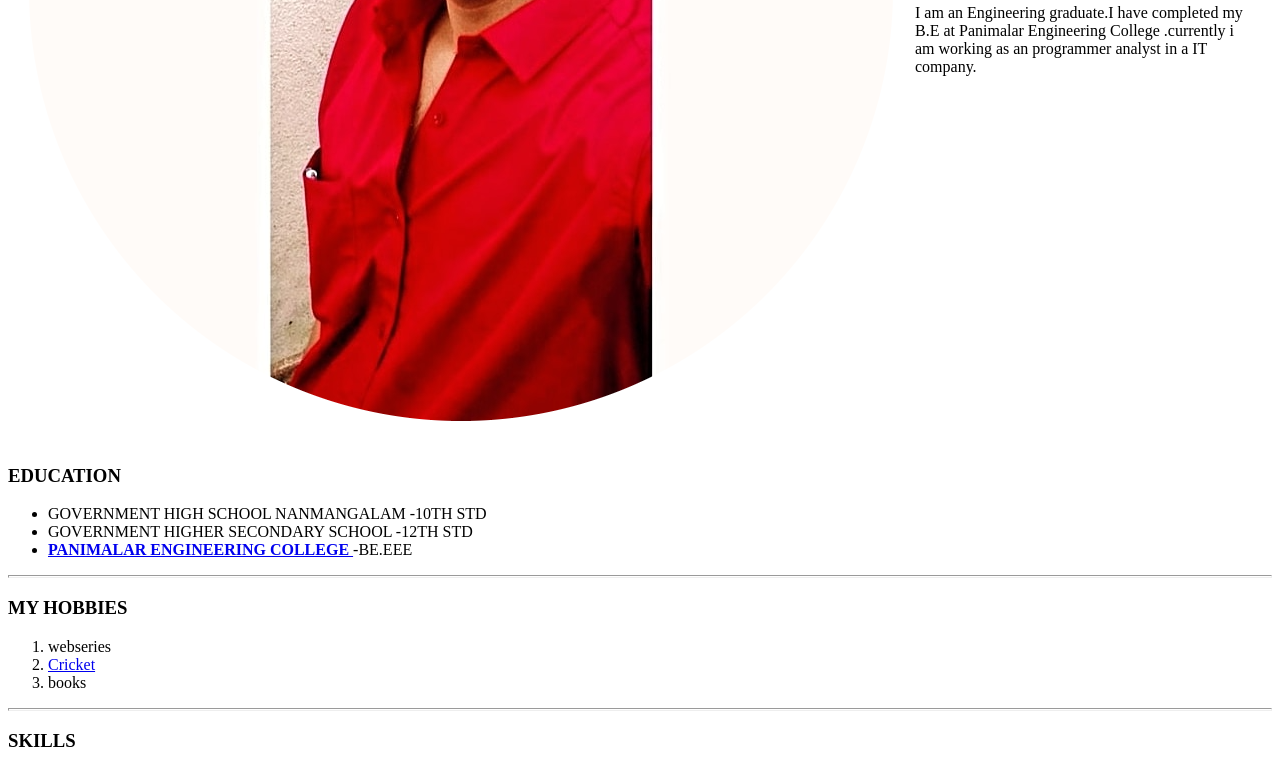
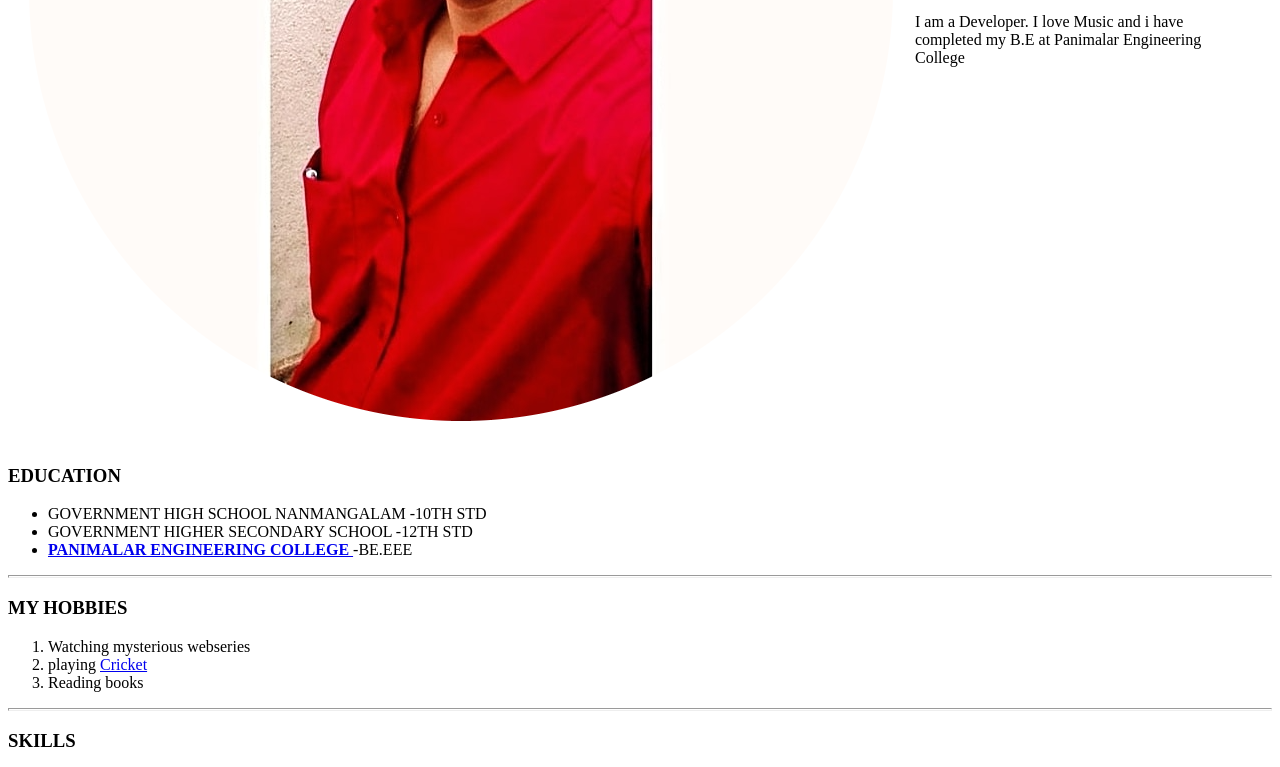
Before and after one commit to rajesh0701g/cv, a plain HTML site: page index.html in a window 1280 px wide. Shown: the part 472-1239 px from the top of the page. Drawn offline with Linux system fonts and the light colour scheme.

Commit message:
Add files via upload

```diff
--- a/index.html
+++ b/index.html
@@ -4,7 +4,12 @@
 <head>
   <meta charset="utf-8">
     <title>RK'S personal site </title>
+
+    <link rel="stylesheet" href="css/styles.css">
   </head>
+
+
+
   <body>
 
   <table cellspacing="20">
@@ -15,8 +20,7 @@
       <h1>Rajeshkumar Ganesan</h1>
       <p><em><a href="https://www.coursera.org/articles/programmer-analyst">Programmer analyst</a></em> at <strong>KCS</strong></p>
       <P>
-        I am an Engineering graduate.I have completed my B.E at Panimalar Engineering College .currently i am working as an programmer analyst
-        in a IT company.
+        I am a Developer. I love Music and i have completed my B.E at Panimalar Engineering College
       </P>
     </td>
   </table>
@@ -32,9 +36,9 @@
 
   <H3>MY HOBBIES</H3>
   <OL>
-    <LI>webseries</LI>
-    <li><a href="www.icc.com">Cricket</a></li>
-    <li>books</li>
+    <LI>Watching mysterious webseries</LI>
+    <li>playing <a href="www.icc.com">Cricket</a></li>
+    <li>Reading books</li>
   </OL>
   <hr size="3" />
 
```
